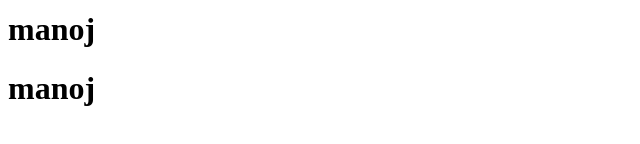
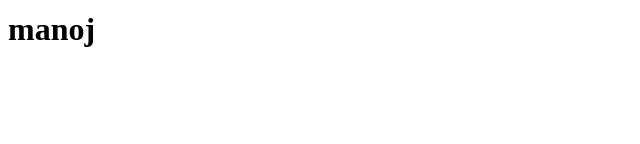
Before and after one commit to Manoj9346/TODO, a plain HTML site: page index.html in a window 1280 px wide. Shown: the part 244-388 px from the top of the page, without its empty margins (0-640 px from the left). Drawn offline with Linux system fonts and the light colour scheme.

Commit message:
index.html changed

```diff
--- a/index.html
+++ b/index.html
@@ -11,6 +11,6 @@
     <h1>manoj</h1>
     <h1>manoj</h1>
     <h1>manoj</h1>
-    <h1>manoj</h1>
+
 </body>
 </html>
```
